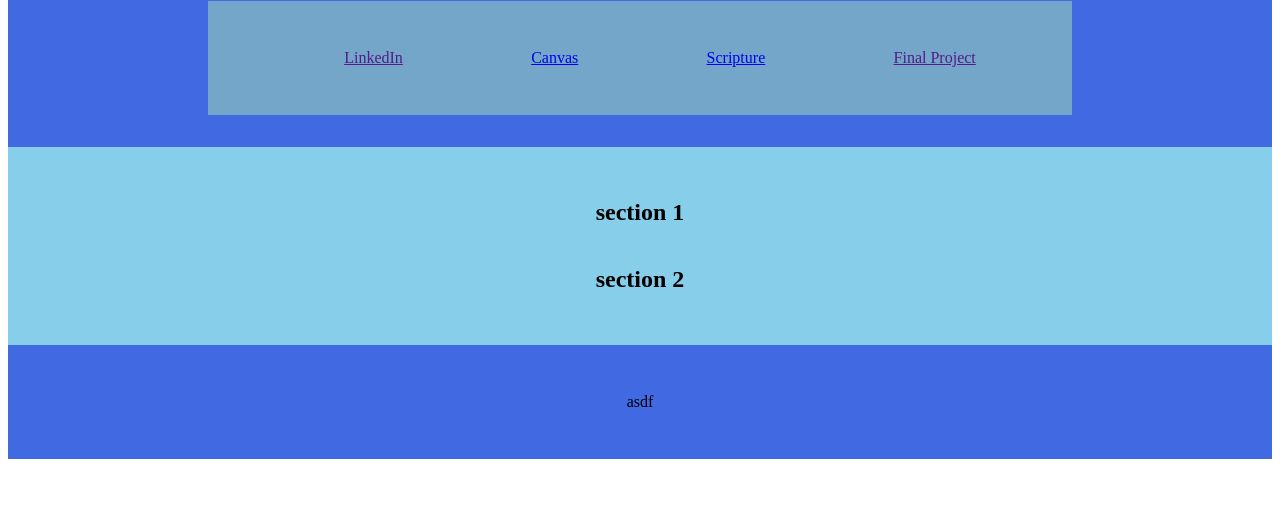
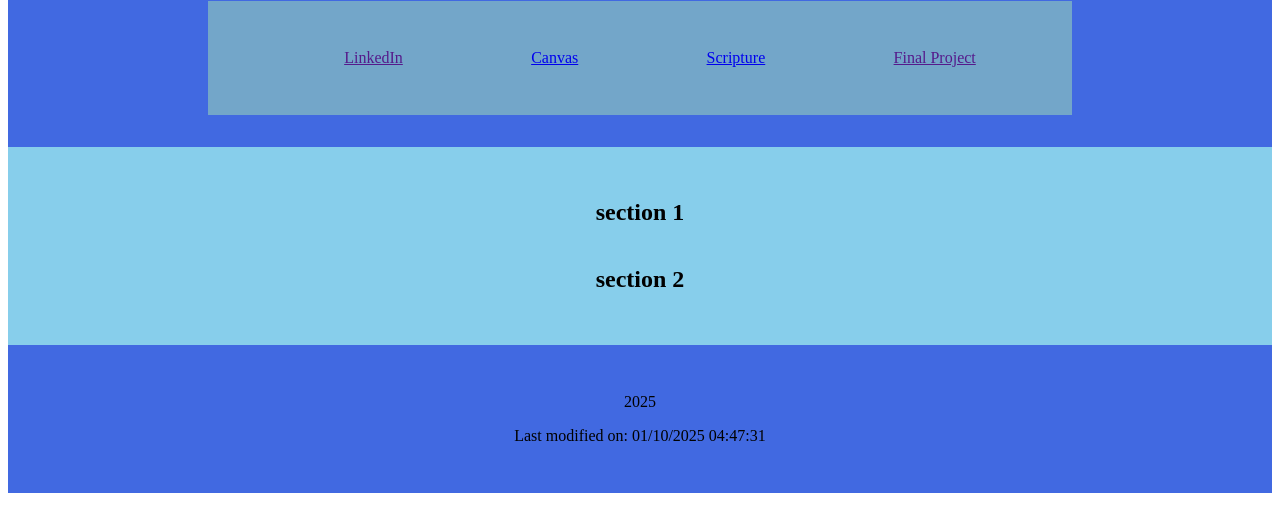
Before and after one commit to porterrakisits/wdd131, a plain HTML site: page index.html in a window 1280 px wide. Shown: the part 119-650 px from the top of the page. Drawn offline with Linux system fonts and the light colour scheme; a web font is replaced by a local one.

Commit message:
js is done????

```diff
--- a/index.html
+++ b/index.html
@@ -13,6 +13,7 @@
     <link rel="preconnect" href="https://fonts.googleapis.com">
     <link rel="preconnect" href="https://fonts.gstatic.com" crossorigin>
     <link href="https://fonts.googleapis.com/css2?family=DM+Serif+Text&display=swap" rel="stylesheet">
+    <script src="scripts/getdates.js" defer></script>
     <title>WDD 131 - Dynamic Web Fundamentals - Porter Rakisits</title>
 </head>
 <body>
@@ -37,7 +38,7 @@
     </main>
     <footer>
         <p>
-            <span>asdf</span>
+            <span id="current-year"></span>
         </p>
         <p id="lastModified"></p>
     </footer>
--- a/scripts/getdates.js
+++ b/scripts/getdates.js
@@ -0,0 +1,19 @@
+// getdates.js
+
+// Function to get the current year for the copyright
+function displayCurrentYear() {
+    const currentYear = new Date().getFullYear(); // Get current year
+    const yearSpan = document.getElementById('current-year'); // Find the span element
+    yearSpan.textContent = currentYear; // Set the content to the current year
+}
+
+// Function to display the last modified date of the document
+function displayLastModifiedDate() {
+    const lastModifiedDate = document.lastModified; // Get the last modified date of the document
+    const modifiedParagraph = document.getElementById('lastModified'); // Corrected the id here
+    modifiedParagraph.textContent = `Last modified on: ${lastModifiedDate}`; // Set the content to the last modified date
+}
+
+// Execute both functions when the document is ready
+displayCurrentYear();
+displayLastModifiedDate();
```
